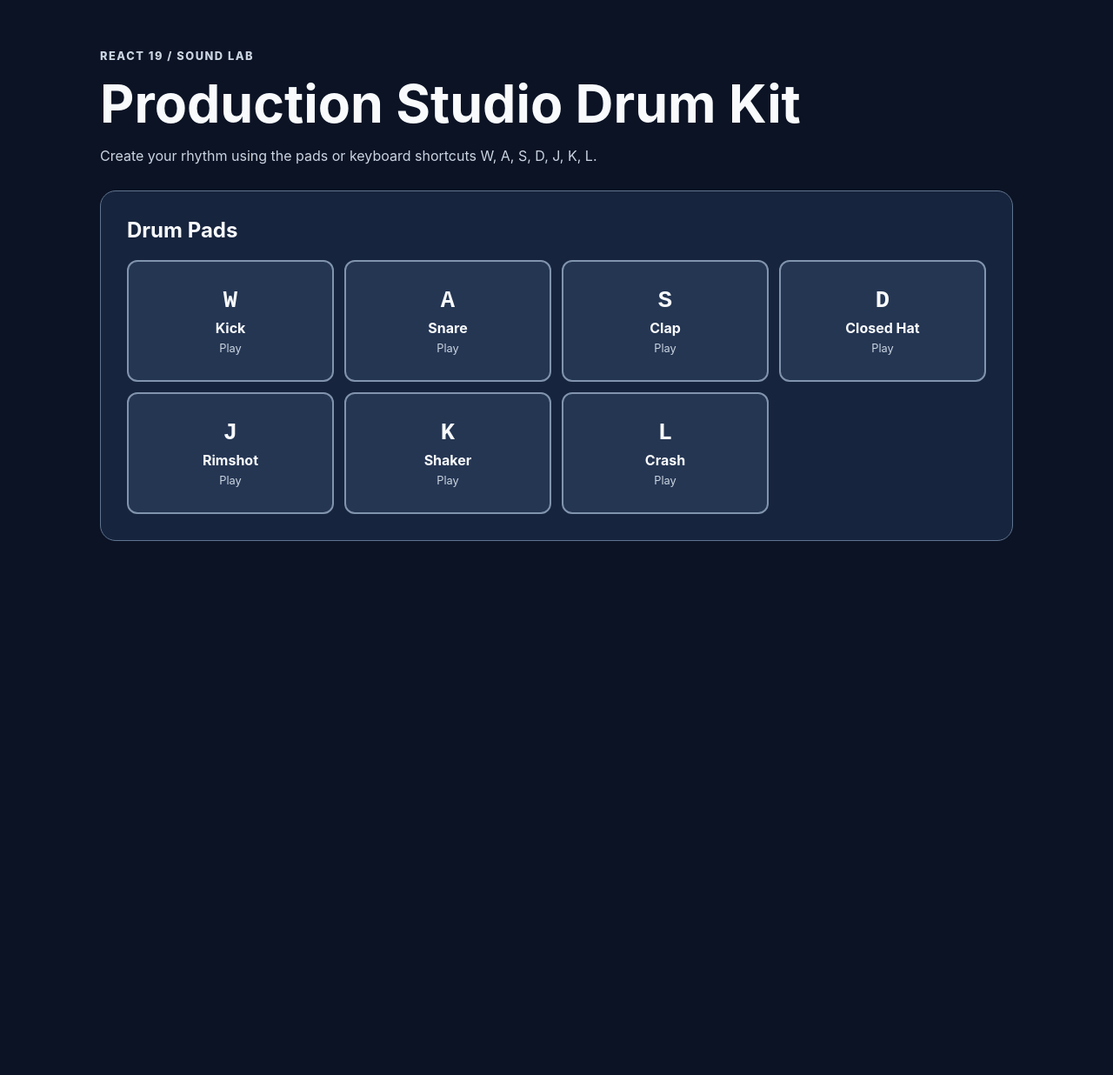
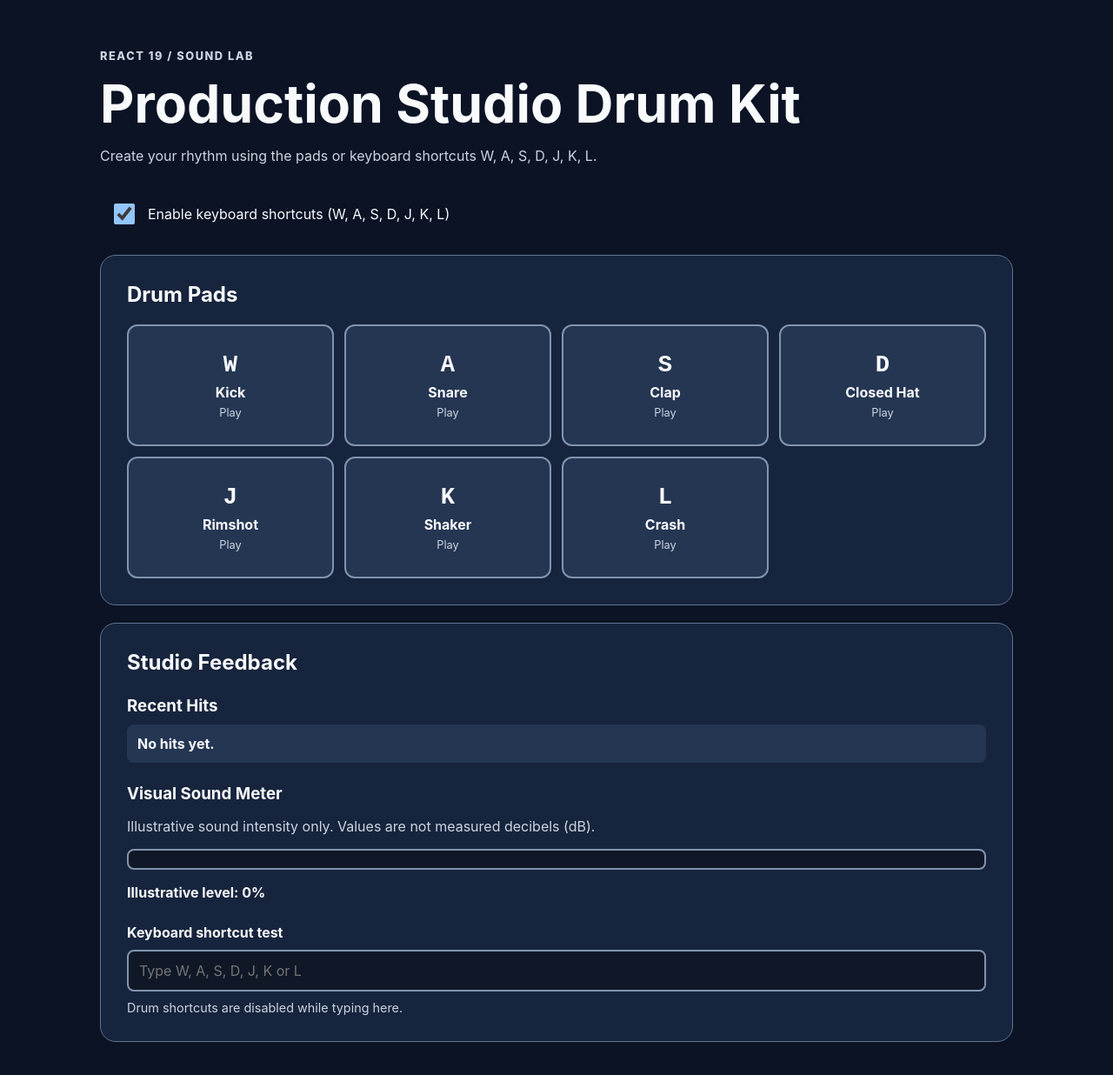
Before and after one commit to Aquarista01/24520039-DangHoaiAn-Lab03, a React (Vite) app: page / in a window 1280 px wide. Shown: the top 1236 px of the page at 87% size. Before the commit the page ends 800 px from the top, so only its background shows below. Built offline with nearby package versions, Linux system fonts and the light colour scheme.

Commit message:
feat(hw1): add accessible visual feedback

```diff
--- a/src/homeworks/DrumMachine/DrumMachine.jsx
+++ b/src/homeworks/DrumMachine/DrumMachine.jsx
@@ -1,4 +1,10 @@
-import { useCallback, useEffect, useRef, useState } from 'react';
+import {
+  useCallback,
+  useEffect,
+  useId,
+  useRef,
+  useState,
+} from 'react';
 import { PADS, PAD_BY_ID, PAD_BY_CODE } from './pads.js';
 import DrumPad from './DrumPad.jsx';
 import { useDrumAudio } from './useDrumAudio.js';
@@ -10,12 +16,26 @@ export default function DrumMachine() {
 
   const [activeId, setActiveId] = useState(null);
   const timerRef = useRef(null);
+  const [history, setHistory] = useState([]);
+  const hitSequenceRef = useRef(0);
+  const typingTestId = useId();
+  const [shortcutsEnabled, setShortcutsEnabled] = useState(true);
 
   const triggerPad = useCallback((id) => {
     const pad = PAD_BY_ID.get(id);
     if (!pad) return;
 
     play(pad);
+    const hitId = ++hitSequenceRef.current;
+
+    setHistory((previous) => [
+      {
+        id: hitId,
+        name: pad.name,
+        keyLabel: pad.keyLabel,
+      },
+      ...previous,
+    ].slice(0, 6));
     setActiveId(id);
 
     window.clearTimeout(timerRef.current);
@@ -26,7 +46,11 @@ export default function DrumMachine() {
     }, 160);
   }, [play]);
 
-  useDrumKeyboard(PAD_BY_CODE, triggerPad);
+  useDrumKeyboard(PAD_BY_CODE, triggerPad, shortcutsEnabled);
+
+  const activePad = PAD_BY_ID.get(activeId);
+  const meterLevel = activePad?.illustrativeLevel ?? 0;
+  const latestHit = history[0];
 
   useEffect(() => {
     function handleBlur() {
@@ -59,6 +83,12 @@ export default function DrumMachine() {
           </p>
         </header>
 
+        <label className={styles.shortcutToggle}>
+          <input type="checkbox" checked={shortcutsEnabled}
+            onChange={(event) => setShortcutsEnabled(event.target.checked)} />
+          Enable keyboard shortcuts (W, A, S, D, J, K, L)
+        </label>
+
         <section className={styles.panel} aria-labelledby="pads-heading">
           <h2 id="pads-heading">Drum Pads</h2>
 
@@ -74,6 +104,75 @@ export default function DrumMachine() {
           </ul>
         </section>
 
+        <section
+          className={styles.feedback}
+          aria-labelledby="feedback-heading"
+        >
+          <h2 id="feedback-heading">Studio Feedback</h2>
+
+          <h3>Recent Hits</h3>
+
+          <output
+            className={styles.liveOutput}
+            aria-live="polite"
+            aria-atomic="true"
+          >
+            {latestHit
+              ? `Hit ${latestHit.id}: ${latestHit.name} (${latestHit.keyLabel}).`
+              : 'No hits yet.'}
+          </output>
+
+          <ol className={styles.history} aria-label="Six most recent hits">
+            {history.map((hit) => (
+              <li key={hit.id}>
+                {hit.name} — {hit.keyLabel}
+              </li>
+            ))}
+          </ol>
+
+          <h3>Visual Sound Meter</h3>
+
+          <p className={styles.meterNote}>
+            Illustrative sound intensity only.
+            Values are not measured decibels (dB).
+          </p>
+
+          <div
+            className={styles.meter}
+            role="meter"
+            aria-label="Illustrative sound intensity"
+            aria-valuemin={0}
+            aria-valuemax={100}
+            aria-valuenow={meterLevel}
+            aria-valuetext={`${meterLevel} percent illustrative intensity`}
+          >
+            <span
+              className={styles.meterFill}
+              style={{ width: `${meterLevel}%` }}
+            />
+          </div>
+
+          <p className={styles.meterValue}>
+            Illustrative level: {meterLevel}%
+          </p>
+
+          <div className={styles.inputGroup}>
+            <label htmlFor={typingTestId}>
+              Keyboard shortcut test
+            </label>
+
+            <input
+              id={typingTestId}
+              type="text"
+              placeholder="Type W, A, S, D, J, K or L"
+            />
+
+            <p>
+              Drum shortcuts are disabled while typing here.
+            </p>
+          </div>
+        </section>
+
         {error && (
           <p role="alert" className={styles.error}>
             {error}
--- a/src/homeworks/DrumMachine/DrumMachine.module.css
+++ b/src/homeworks/DrumMachine/DrumMachine.module.css
@@ -136,3 +136,113 @@
     transform: none;
   }
 }
+
+.feedback {
+  margin-top: 20px;
+  padding: clamp(16px, 3vw, 30px);
+  border: 1px solid #60748f;
+  border-radius: 18px;
+  background: var(--surface);
+}
+
+.feedback h2 {
+  margin-top: 0;
+}
+
+.feedback h3 {
+  margin-top: 24px;
+  margin-bottom: 10px;
+}
+
+.liveOutput {
+  display: block;
+  padding: 12px;
+  border-radius: 8px;
+  background: #253653;
+  font-weight: 700;
+}
+
+.history {
+  padding-left: 24px;
+  line-height: 1.9;
+}
+
+.history:empty {
+  display: none;
+}
+
+.meterNote {
+  color: var(--muted);
+}
+
+.meter {
+  width: 100%;
+  height: 24px;
+  margin-top: 16px;
+  overflow: hidden;
+  border: 2px solid #8194ae;
+  border-radius: 8px;
+  background: #101827;
+}
+
+.meterFill {
+  display: block;
+  width: 0;
+  height: 100%;
+  background: #93c5fd;
+  transition: width 120ms ease-out;
+}
+
+.meterValue {
+  font-weight: 700;
+}
+
+.inputGroup {
+  display: grid;
+  gap: 10px;
+  margin-top: 26px;
+}
+
+.inputGroup label {
+  font-weight: 700;
+}
+
+.inputGroup input {
+  width: 100%;
+  min-width: 0;
+  min-height: 48px;
+  padding: 12px;
+  border: 2px solid #8194ae;
+  border-radius: 8px;
+  background: #101827;
+  color: var(--text);
+}
+
+.inputGroup p {
+  margin: 0;
+  color: var(--muted);
+  font-size: 0.9rem;
+}
+
+@media (prefers-reduced-motion: reduce) {
+  .meterFill {
+    transition: none;
+  }
+}
+
+.shortcutToggle {
+  display: flex;
+  align-items: center;
+  gap: 12px;
+  min-height: 48px;
+  padding: 12px;
+  margin-bottom: 20px;
+  cursor: pointer;
+}
+
+.shortcutToggle input {
+  flex: 0 0 auto;
+  width: 24px;
+  height: 24px;
+  accent-color: var(--accent);
+}
```
